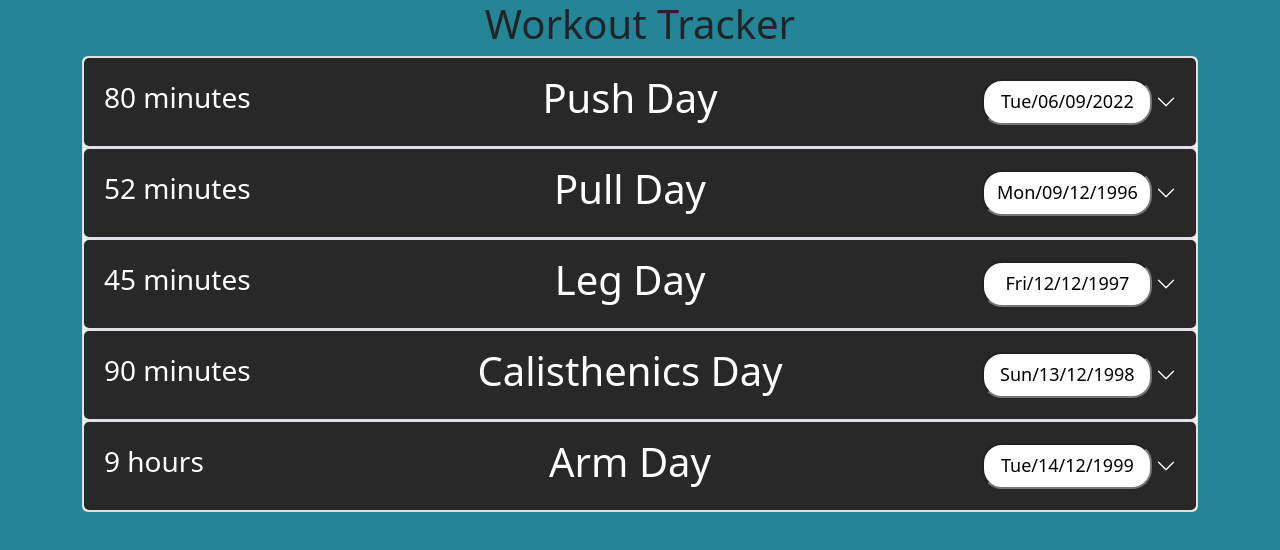
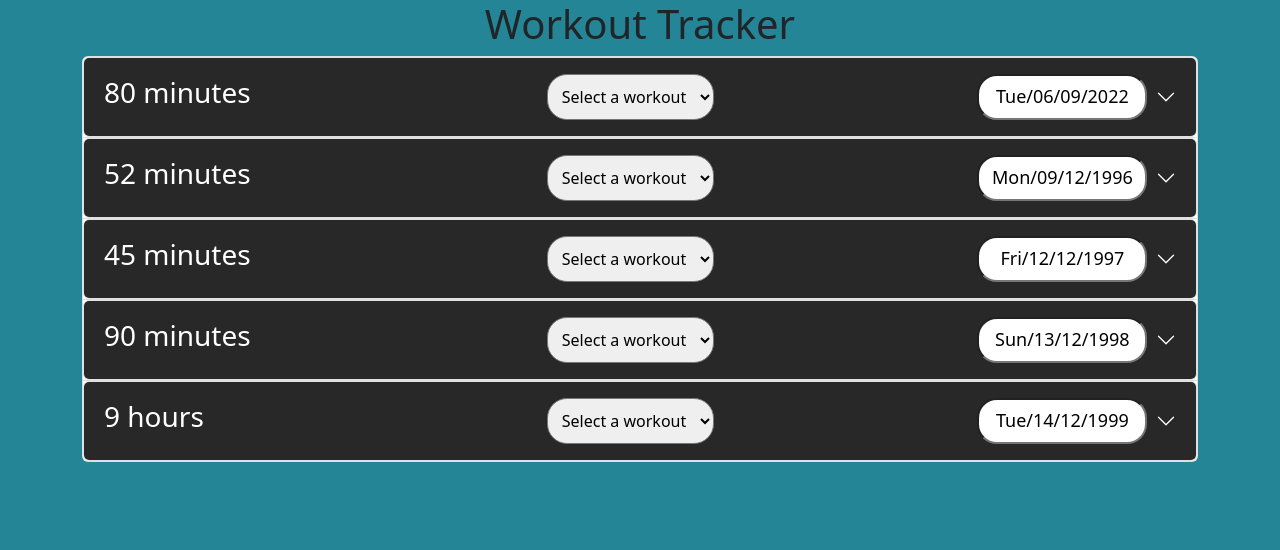
Before and after one commit to nnd1402/workout-masters-front, a React (Create React App) app: page / in a window 1280 px wide. Shown: the top 550 px of the page. Built offline with nearby package versions, Linux system fonts and the light colour scheme.

Commit message:
workout title changed to dropdown, datepicker bug fix

```diff
--- a/src/components/Workout/WorkoutBlock.tsx
+++ b/src/components/Workout/WorkoutBlock.tsx
@@ -1,22 +1,45 @@
+import { useState } from 'react';
 import { Accordion, Col } from 'react-bootstrap';
 import DatePicker from 'react-datepicker';
 import 'react-datepicker/dist/react-datepicker.css';
 
 const WorkoutBlock = (props: any) => {
+	const workouts = [{ title: 'Push' }, { title: 'Pull' }, { title: 'Leg' }];
+
+	const [workout, setWorkout] = useState();
+
+	const handleWorkoutChange = (e: any) => {
+		setWorkout(e.target.value);
+	};
+
+	function disable(e: any) {
+		e.stopPropagation();
+		e.preventDefault();
+	}
+
 	return (
 		<div>
 			<Accordion>
 				<Accordion.Item eventKey='0'>
-					<Accordion.Header>
+					<Accordion.Header className='accordion-header'>
 						<Col lg='2' className='header-column '>
 							<h3>{props.workoutDuration}</h3>
 						</Col>
 						<Col className='header-column text-center'>
-							<h1>{props.workoutTitle}</h1>
+							<select
+								className='workout-select text-center'
+								onChange={handleWorkoutChange}
+								onClick={disable}
+							>
+								<option>Select a workout</option>
+								{workouts.map((workout) => (
+									<option key={workout.title}>{workout.title}</option>
+								))}
+							</select>
 						</Col>
 						<Col xs lg='2'>
+							<div onClick={disable}>
 								<DatePicker
-								custom-attribute={props.workoutIndex}
 									className='datepicker text-center'
 									selected={props.workoutDate}
 									onChange={(date: Date) =>
@@ -24,6 +47,7 @@ const WorkoutBlock = (props: any) => {
 									}
 									dateFormat='eee/dd/MM/yyyy'
 								/>
+							</div>
 						</Col>
 					</Accordion.Header>
 					<Accordion.Body>
--- a/src/components/Workout/WorkoutList.tsx
+++ b/src/components/Workout/WorkoutList.tsx
@@ -6,44 +6,41 @@ import { ListGroupItem } from 'react-bootstrap';
 const WorkoutList = () => {
 	const [dateInfo, setDateInfo] = useState([
 		{
-			workoutTitle: 'Push Day',
+			//workoutTitle: 'Push Day',
 			workoutDuration: '80 minutes',
 			workoutDescription: 'Pushed for Jesus',
 			workoutDate: new Date()
 		},
 		{
-			workoutTitle: 'Pull Day',
+			//workoutTitle: 'Pull Day',
 			workoutDuration: '52 minutes',
 			workoutDescription: 'Pulled all day',
 			workoutDate: new Date('December 9, 1996 03:24:00')
 		},
 		{
-			workoutTitle: 'Leg Day',
+			//workoutTitle: 'Leg Day',
 			workoutDuration: '45 minutes',
 			workoutDescription: 'Meh',
 			workoutDate: new Date('December 12, 1997 03:24:00')
 		},
 		{
-			workoutTitle: 'Calisthenics Day',
+			//workoutTitle: 'Calisthenics Day',
 			workoutDuration: '90 minutes',
 			workoutDescription: 'wtf',
 			workoutDate: new Date('December 13, 1998 03:24:00')
 		},
 		{
-			workoutTitle: 'Arm Day',
+			//workoutTitle: 'Arm Day',
 			workoutDuration: '9 hours',
 			workoutDescription: 'Rich Piana',
 			workoutDate: new Date('December 14, 1999 03:24:00')
 		}
 	]);
 
-	function setStartDate(index: any, date: any) {
-		console.log('bla');
-		console.log(index);
+	function setStartDate(index: any, date: any): void {
 		let updatedDates = [...dateInfo];
 		updatedDates[index].workoutDate = date;
 		setDateInfo(updatedDates);
-		console.log(date);
 	}
 
 	return (
@@ -51,11 +48,11 @@ const WorkoutList = () => {
 			<ListGroup>
 				{dateInfo.map((dateInfo: any, index) => {
 					return (
-						<ListGroupItem>
+						<ListGroupItem key={index}>
 							<WorkoutBlock
 								key={index}
 								workoutIndex={index}
-								workoutTitle={dateInfo.workoutTitle}
+								//workoutTitle={dateInfo.workoutTitle}
 								workoutDuration={dateInfo.workoutDuration}
 								workoutDescription={dateInfo.workoutDescription}
 								workoutDate={dateInfo.workoutDate}
--- a/src/index.css
+++ b/src/index.css
@@ -11,8 +11,11 @@ body {
 	color: #fff !important;
 }
 
+.accordion-button:hover {
+	background-color: #919191 !important;
+}
+
 .accordion-button:focus {
-	border-color: aquamarine !important;
 	box-shadow: none;
 }
 
@@ -30,9 +33,13 @@ body {
 	cursor: pointer;
 	width: 170px;
 	padding: 10px;
-	margin: 5px;
 }
 
 .list-group-item {
 	padding: 0;
 }
+
+.workout-select {
+	padding: 10px;
+	border-radius: 20px;
+}
```
Lines whose indentation alone changed are shown as unchanged.
